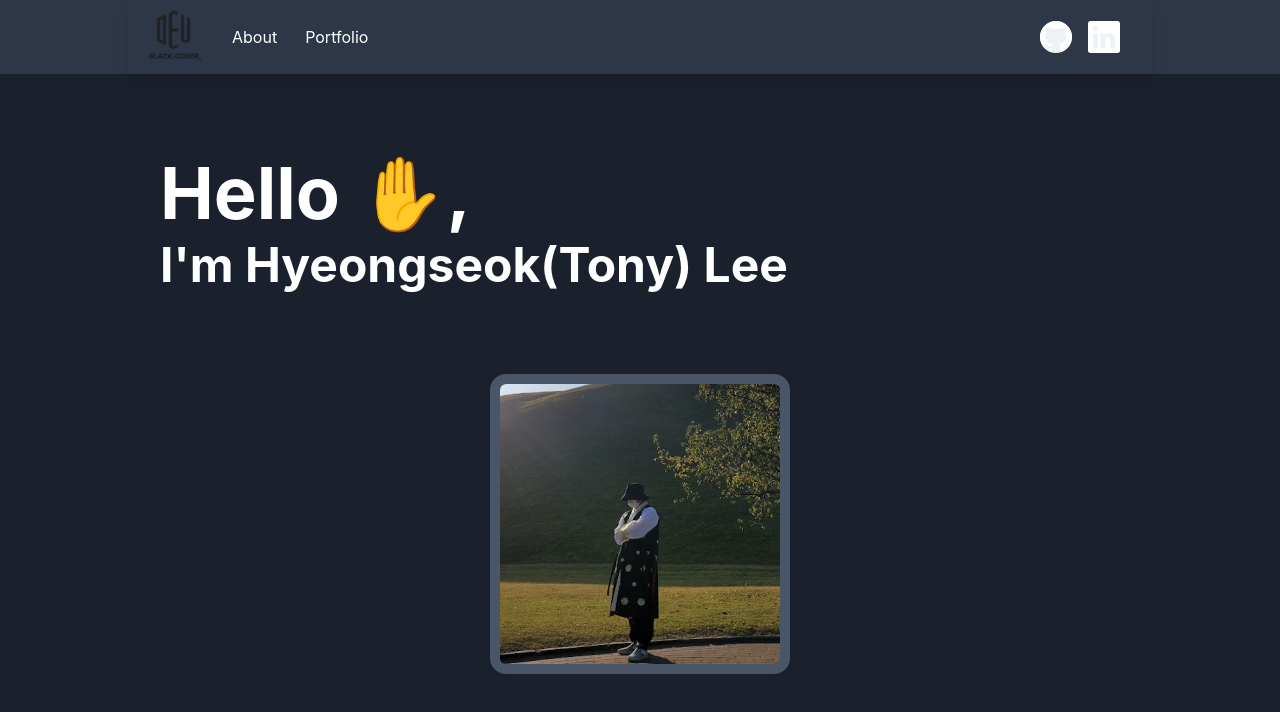
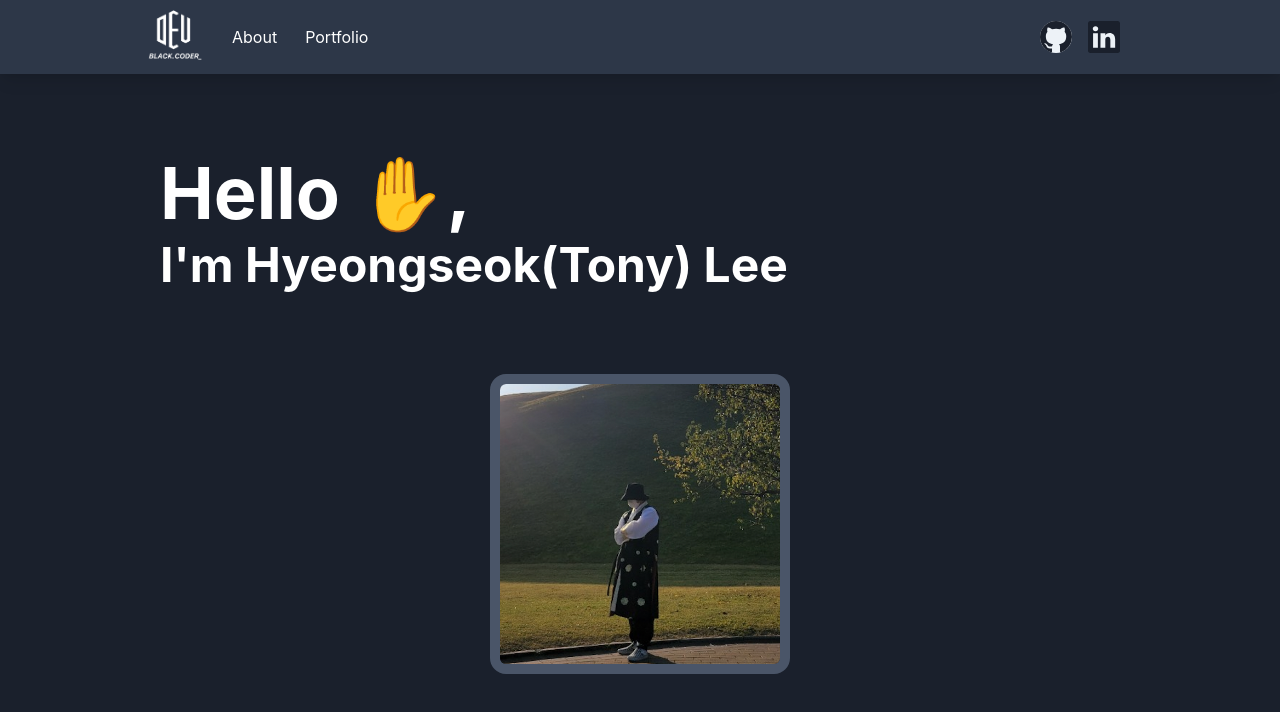
Before and after one commit to tonylee221b/portfolio-website, a Next.js app: page / in a window 1280 px wide. Shown: the top 712 px of the page. Built offline with nearby package versions, Linux system fonts and the light colour scheme.

Commit message:
Fixed bugs on Navbar

```diff
--- a/components/contact/index.jsx
+++ b/components/contact/index.jsx
@@ -15,7 +15,6 @@ const Contact = () => {
               size="sm"
               mr={4}
               borderRadius="full"
-              color="white"
               _hover={{ transform: "scale(1.1)" }}
             />
           </Link>
@@ -30,7 +29,6 @@ const Contact = () => {
               icon={<BsLinkedin />}
               size="sm"
               mr={4}
-              color="white"
               _hover={{ transform: "scale(1.1)" }}
             />
           </Link>
--- a/components/navbar/MenuLogo.jsx
+++ b/components/navbar/MenuLogo.jsx
@@ -1,9 +1,7 @@
-import { useColorModeValue } from "@chakra-ui/react";
 import NextLink from "next/link";
 import { Link } from "@chakra-ui/react";
 import Image from "next/image";
-import LogoDark from "../../public/Logo_Light.png";
-import LogoLight from "../../public/Logo_Dark.png";
+import LogoLight from "../../public/Logo_Light.png";
 
 const MenuLogo = () => {
   return (
@@ -13,12 +11,7 @@ const MenuLogo = () => {
         _focus={{ boxShadow: "none" }}
         mr={5}
       >
-        <Image
-          src={useColorModeValue(LogoLight, LogoDark)}
-          width={60}
-          height={60}
-          alt="Logo"
-        />
+        <Image src={LogoLight} width={60} height={60} alt="Logo" />
       </Link>
     </NextLink>
   );
--- a/components/navbar/index.jsx
+++ b/components/navbar/index.jsx
@@ -5,8 +5,15 @@ import Contact from "../contact";
 
 const Navbar = props => {
   return (
-    <Box w="100%" bg="gray.700" position="fixed" zIndex={10} {...props}>
-      <Container maxW="container.lg" py={1} shadow="lg">
+    <Box
+      w="100%"
+      bg="gray.700"
+      position="fixed"
+      zIndex={10}
+      {...props}
+      shadow="lg"
+    >
+      <Container maxW="container.lg" py={1}>
         <Flex alignItems="center">
           <MenuLogo />
           <MenuLink link="About" />
```
